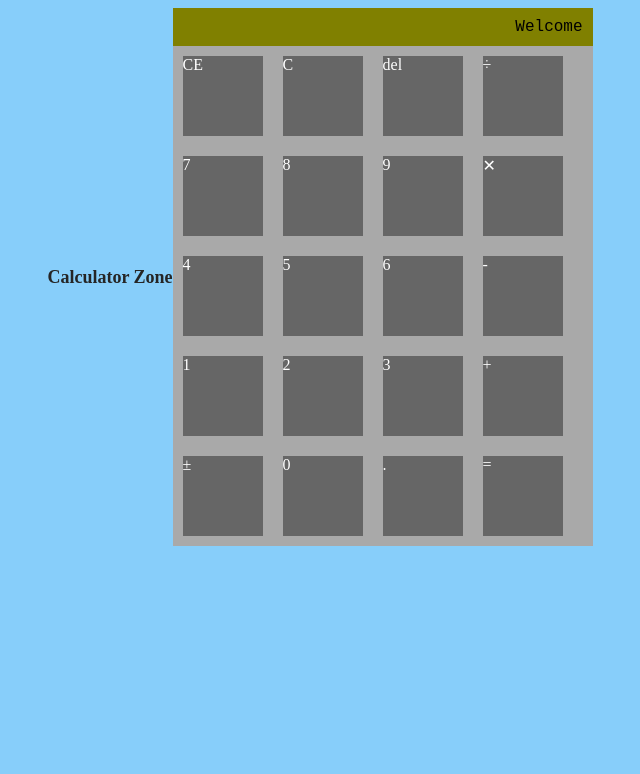
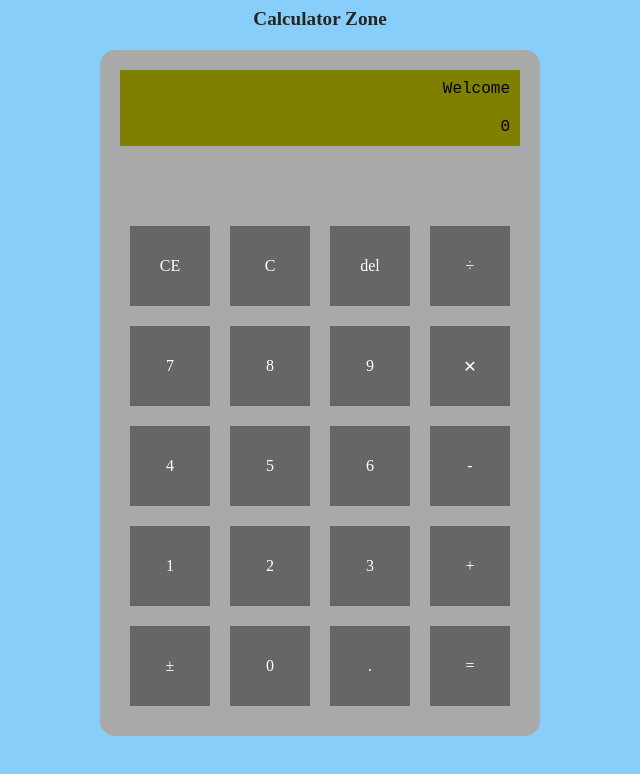
Before and after one commit to SophianLithoson/Calculator, a plain HTML site: page index.html in a window 1280 px wide. Shown: the whole page, without its empty margins (320-960 px from the left). Drawn offline with Linux system fonts and the light colour scheme.

Commit message:
cleaned up style and layout

```diff
--- a/index.html
+++ b/index.html
@@ -9,7 +9,8 @@
 <body>
     <div id="title-text">Calculator Zone</div>
     <div class="calc-body">
-        <div class="display-area">Welcome</div>
+        <div id="expression-list" class="display-area">Welcome</div>
+        <div id="result-display" class="display-area">0</div>
         <div class="button-area">
             <div id="clear-entry" class="calc-button">CE</div>
             <div id="clear" class="calc-button">C</div>
--- a/stylesheet.css
+++ b/stylesheet.css
@@ -1,19 +1,22 @@
 body {
     background-color: lightskyblue;
     display: flex;
+    flex-direction: column;
     justify-content: center;
     align-items: center;
 }
 
 #title-text {
-    font-size: large;
+    font-size: larger;
     font-weight: bold;
     color: rgb(37, 37, 37);
+    margin-bottom: 20px;
 }
 
 .calc-body {
     background-color: darkgray;
-    box-sizing: border-box;
+    padding: 20px;
+    border-radius: 15px;
 }
 
 .display-area {
@@ -21,6 +24,7 @@ body {
     color: black;
     text-align: right;
     font-family: 'Courier New', Courier, monospace;
+    box-sizing: border-box;
     padding: 10px;
     width: 400px;
 }
@@ -30,12 +34,16 @@ body {
     height: 500px;
     display: flex;
     flex-wrap: wrap;
+    margin-top: 70px;
 }
 
 .calc-button {
+    display: flex;
     box-sizing: border-box;
     border: 10px solid darkgray;
     background-color: rgb(102, 102, 102);
+    justify-content: center;
+    align-items: center;
     width: 100px;
     height: 100px;
     color: white;
```
